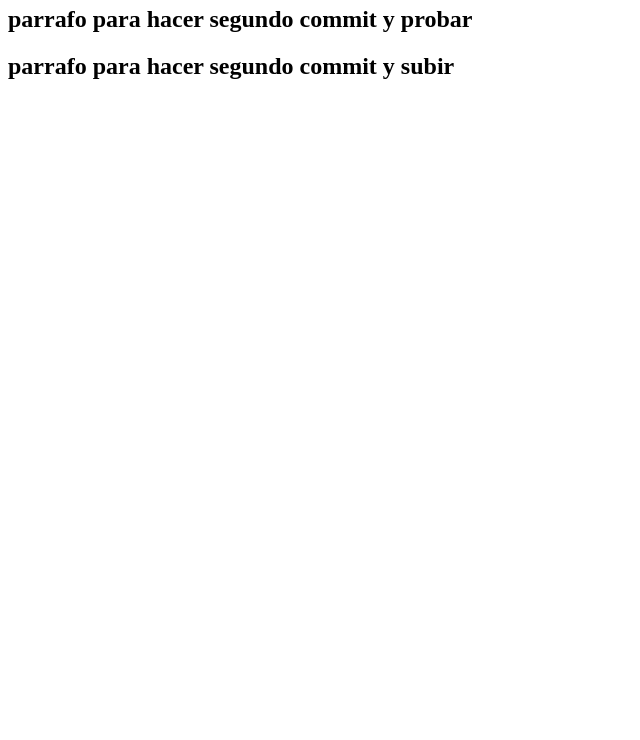
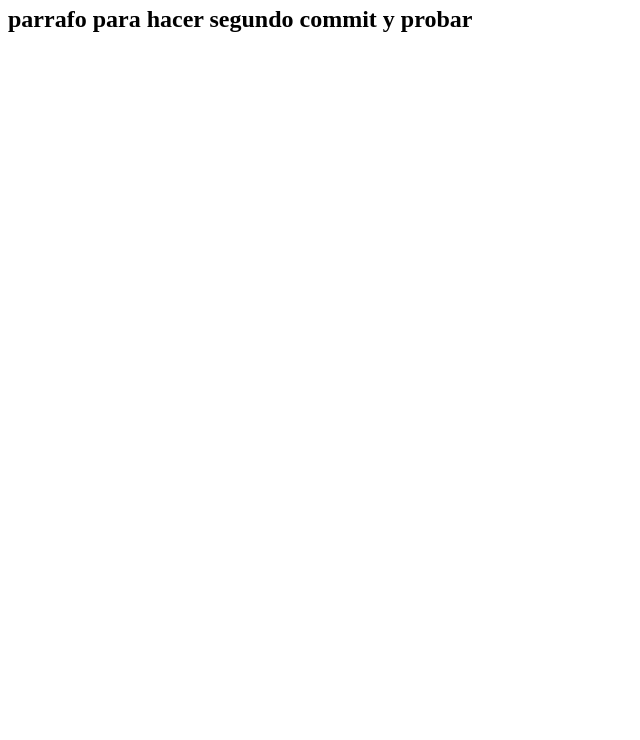
Before and after one commit to luis5190/pagina-web, a plain HTML site: page index.html in a window 1280 px wide. Shown: the part 60-800 px from the top of the page, without its empty margins (0-640 px from the left). Drawn offline with Linux system fonts and the light colour scheme.

Commit message:
Revert "Update index.html"
This reverts commit afec7a8ac1e45a6d5ac9934f15194531d93e54e7.

```diff
--- a/index.html
+++ b/index.html
@@ -7,8 +7,6 @@
         <h1>prueba 2</h1>
 
         <h2>parrafo para hacer segundo commit y probar</h2>
-        <h2>parrafo para hacer segundo commit y subir</h2>
-
 
     </body>
 
```
